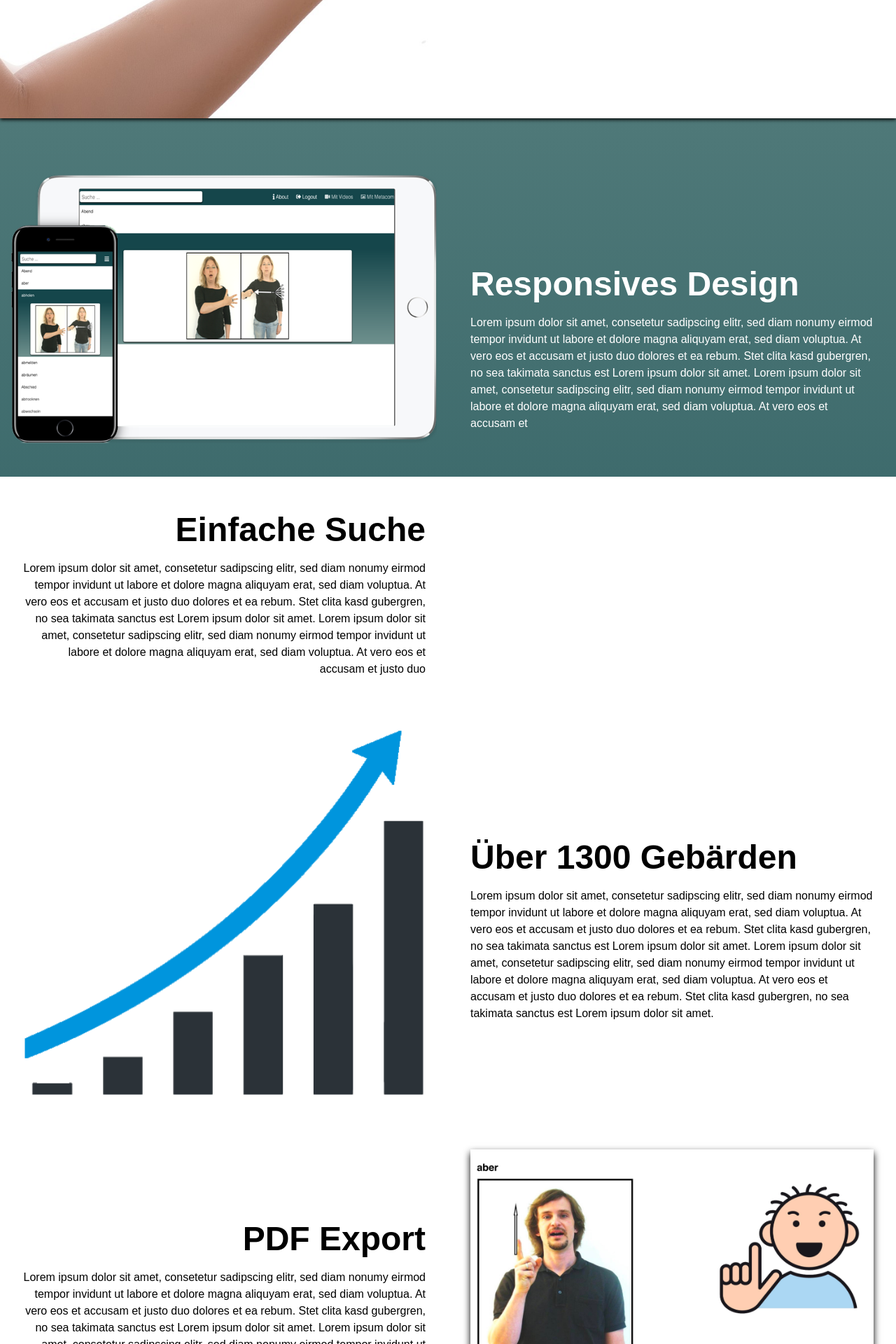
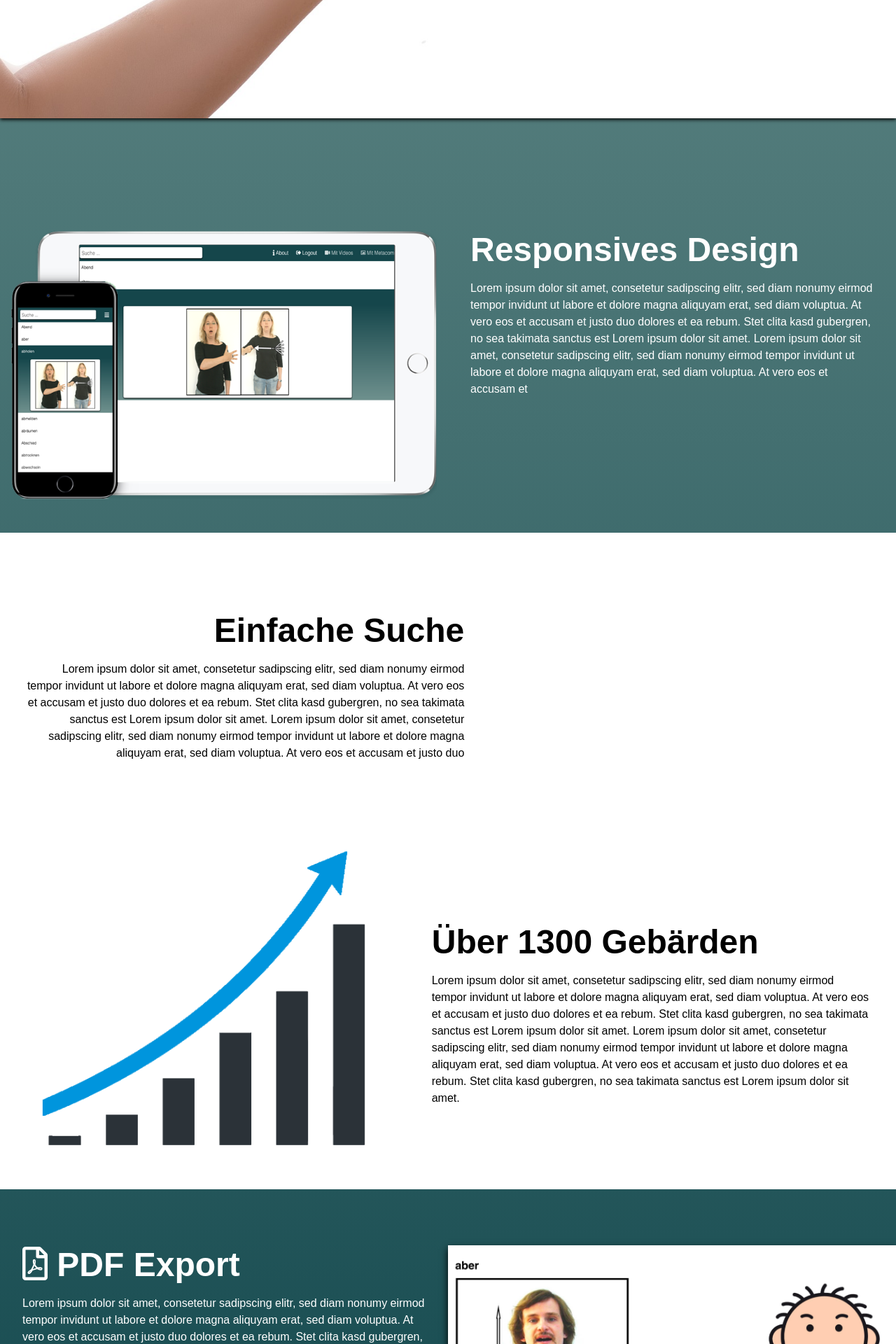
Before and after one commit to tiloman/gebaerden, a PHP site: page /login.php in a window 1280 px wide. Shown: the part 757-2677 px from the top of the page at 70% size. Run offline with PHP 8.4, Linux system fonts and the light colour scheme; some libraries are stand-ins or nearby versions; grey boxes are pictures that could not be loaded.

Commit message:
updated landing page design

```diff
--- a/index.php
+++ b/index.php
@@ -23,8 +23,6 @@ $userid = $_SESSION['userid'];
     <meta name="viewport" content="width=device-width, initial-scale=1.0">
 
     <script src="https://ajax.googleapis.com/ajax/libs/jquery/3.3.1/jquery.min.js"></script>
-
-
 
 
 </head>
--- a/login.php
+++ b/login.php
@@ -88,8 +88,8 @@ if(isset($_GET['login'])) {
 
 
 <div class="login_flex_container_white">
-  <div class="flexbox">
-    <video height="60%" autoplay muted loop preload="auto">
+  <div class="flexbox_small">
+    <video autoplay muted loop preload="auto">
       <source src="/gebaerden/img/gebaerden_iphone_video.mp4" type="video/mp4">
       <source src="/gebaerden/img/gebaerden_iphone_video.mov" type="video/mp4">
     </video>
@@ -105,30 +105,32 @@ if(isset($_GET['login'])) {
 
 <div class="login_flex_container_white">
 
-  <div class="flexbox">
+  <div class="flexbox_big">
     <!-- <img class="img_left" src="https://upload.wikimedia.org/wikipedia/commons/1/13/Sign_language_T.svg" height=200px> -->
     <p class="head_text_black_left">Über 1300 Gebärden</p>
     <p class="sub_text_left_black">
       Lorem ipsum dolor sit amet, consetetur sadipscing elitr, sed diam nonumy eirmod tempor invidunt ut labore et dolore magna aliquyam erat, sed diam voluptua. At vero eos et accusam et justo duo dolores et ea rebum. Stet clita kasd gubergren, no sea takimata sanctus est Lorem ipsum dolor sit amet. Lorem ipsum dolor sit amet, consetetur sadipscing elitr, sed diam nonumy eirmod tempor invidunt ut labore et dolore magna aliquyam erat, sed diam voluptua. At vero eos et accusam et justo duo dolores et ea rebum. Stet clita kasd gubergren, no sea takimata sanctus est Lorem ipsum dolor sit amet.</p>
   </div>
 
-  <div class="flexbox">
-    <img src="/gebaerden/img/chart.png" height="30%">
+  <div class="flexbox_small">
+    <img src="/gebaerden/img/chart.png">
   </div>
 </div>
 
 
-<div class="login_flex_container_white">
-  <div class="flexbox">
+<div class="login_flex_container">
+
+
+  <div class="flexbox_trans">
+    <!-- <img class="img_left" src="https://upload.wikimedia.org/wikipedia/commons/1/13/Sign_language_T.svg" height=200px> -->
+    <p class="head_text_white"><i class='far fa-file-pdf'></i> PDF Export</p>
+    <p class="sub_text_left">
+      Lorem ipsum dolor sit amet, consetetur sadipscing elitr, sed diam nonumy eirmod tempor invidunt ut labore et dolore magna aliquyam erat, sed diam voluptua. At vero eos et accusam et justo duo dolores et ea rebum. Stet clita kasd gubergren, no sea takimata sanctus est Lorem ipsum dolor sit amet. Lorem ipsum dolor sit amet, consetetur sadipscing elitr, sed diam nonumy eirmod tempor invidunt ut labore et dolore magna aliquyam erat, sed diam voluptua. At vero eos et accusam et justo duo
+  </div>
+  <div class="flexbox_trans">
     <img src="/gebaerden/img/pdf_preview.jpg" class="img_shadow">
   </div>
 
-  <div class="flexbox_big">
-    <!-- <img class="img_left" src="https://upload.wikimedia.org/wikipedia/commons/1/13/Sign_language_T.svg" height=200px> -->
-    <p class="head_text_black">PDF Export</p>
-    <p class="sub_text_right">
-      Lorem ipsum dolor sit amet, consetetur sadipscing elitr, sed diam nonumy eirmod tempor invidunt ut labore et dolore magna aliquyam erat, sed diam voluptua. At vero eos et accusam et justo duo dolores et ea rebum. Stet clita kasd gubergren, no sea takimata sanctus est Lorem ipsum dolor sit amet. Lorem ipsum dolor sit amet, consetetur sadipscing elitr, sed diam nonumy eirmod tempor invidunt ut labore et dolore magna aliquyam erat, sed diam voluptua. At vero eos et accusam et justo duo
-  </div>
 </div>
 
 <footer>
--- a/script.js
+++ b/script.js
@@ -39,11 +39,9 @@ if (viewmetacom == true) {
 
 //show pdf export symbol
 if (this.classList.value == "collapsible-header active"){
-    // array_nmbr.innerHTML = array_nmbr.innerHTML + "<a href='html2pdf.php'><i class='far fa-file-pdf' style='float:right'></i></a>";
-// array_nmbr.innerHTML = array_nmbr.innerHTML + "<form action='html2pdf.php?word=abnehmen' method='post'><input type='Submit' value='PDF'/> Namename: <input type='text' name='nachname' /><br /></form>"
+
 array_nmbr.innerHTML = array_nmbr.innerHTML + "<a class='a_white' target='_blank' href='html2pdf.php?" +this.innerHTML + "' method='post'><i class='far fa-file-pdf' style='float:right'></i></a>";
 
-// array_nmbr.innerHTML = array_nmbr.innerHTML + "<form action='html2pdf.php?word=" +this.innerHTML + "' method='post'><input type='text' name='mess'/> <input type='submit'/> </form>";
 
 
   }else {
--- a/stylesheet_welcome.css
+++ b/stylesheet_welcome.css
@@ -75,7 +75,7 @@ footer a{
 .login_flex_container {
   display: flex;
   flex-direction: column;
-  justify-content: center;
+  align-content: flex-start;
 }
 
 .welcome_flex_container {
@@ -88,38 +88,50 @@ footer a{
 .login_flex_container_white {
   background-color: white;
   display: flex;
+  width: 100%;
   flex-direction: column;
-  justify-content: center;
+  align-content: flex-end;
+  padding-top: 4em;
 }
 
 .flexbox {
-  background-color: white;
-  width: 100%;
-  margin: auto;
+  /* margin: auto; */
+  flex-grow: 1;
+  flex-basis: 100%;
+  align-self: flex-start;
+
+}
+
+.flexbox_small {
+  flex: 1;
+  flex-grow: content;
+}
+.flexbox_big {
+  flex: 1.2;
+  align-self: center;
 }
 
 
-.flexbox_big {
-  background-color: white;
-  width: 100%;
-  margin: auto;
-  flex-grow: 2;
+.flexbox_small img {
+  width: 500px;
+  max-width:80%;
+  /* max-height: 300px; */
 }
 
-.flexbox img {
-  width:90%;
-  max-width: 700px;
+.flexbox_small video {
+  width: 80%;
+  max-width:400px;
+  /* max-height: 900px; */
 }
 
 .img_shadow {
   box-shadow: 0px 5px 10px #000;
-
 }
 
 .flexbox_trans {
-  width: 100%;
-  margin: auto;
+  padding-top: 5em;
   margin-bottom: 3em;
+  flex: 1;
 }
 
 .flexbox_trans img {
```
